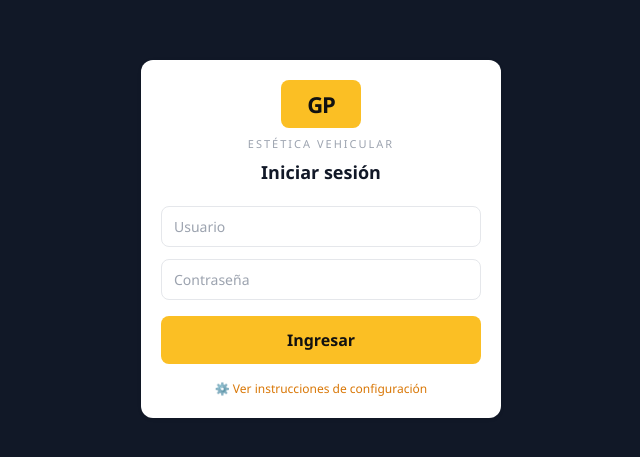
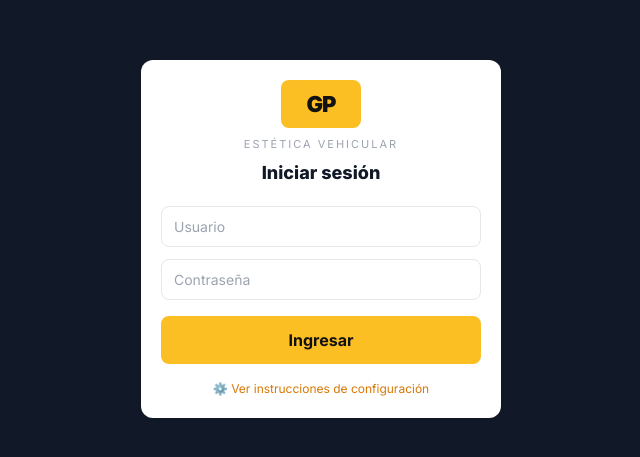
Before and after one commit to luciladiaz/web-grandpa-, a plain HTML site: page kit-dashboard-facturas/sistema-gestion.html in a window 1280 px wide. Shown: the part 161-618 px from the top of the page, 319-959 px from the left. Drawn offline with nearby package versions, Linux system fonts and the light colour scheme.

Commit message:
Update sistema-gestion.html

```diff
--- a/kit-dashboard-facturas/sistema-gestion.html
+++ b/kit-dashboard-facturas/sistema-gestion.html
@@ -8,6 +8,8 @@
 <meta name="apple-mobile-web-app-title" content="GP Estética">
 <link rel="manifest" href="manifest.json">
 <title>GP Estética Vehicular</title>
+<link rel="preconnect" href="https://fonts.googleapis.com">
+<link href="https://fonts.googleapis.com/css2?family=Inter:wght@400;500;600;700;800;900&display=swap" rel="stylesheet">
 <script src="https://cdn.tailwindcss.com"></script>
 <script src="https://cdn.jsdelivr.net/npm/chart.js@4.4.0/dist/chart.umd.min.js"></script>
 <script src="https://cdnjs.cloudflare.com/ajax/libs/pdf.js/3.11.174/pdf.min.js"></script>
@@ -17,7 +19,7 @@
 <script src="https://www.gstatic.com/firebasejs/9.22.0/firebase-firestore-compat.js"></script>
 <style>
 * { box-sizing: border-box; }
-body { font-family: 'Segoe UI', Tahoma, sans-serif; margin: 0; background: #f3f4f6; }
+body { font-family: 'Inter', 'Segoe UI', Tahoma, sans-serif; margin: 0; background: #f3f4f6; }
 .sidebar { width: 240px; background: #111827; min-height: 100vh; position: fixed; top: 0; left: 0; bottom: 0; overflow-y: auto; z-index: 100; display: flex; flex-direction: column; }
 .nav-item { padding: 11px 18px; color: #9ca3af; cursor: pointer; display: flex; align-items: center; gap: 10px; font-size: 14px; transition: all 0.15s; }
 .nav-item:hover { background: #1f2937; color: #fbbf24; }
```
